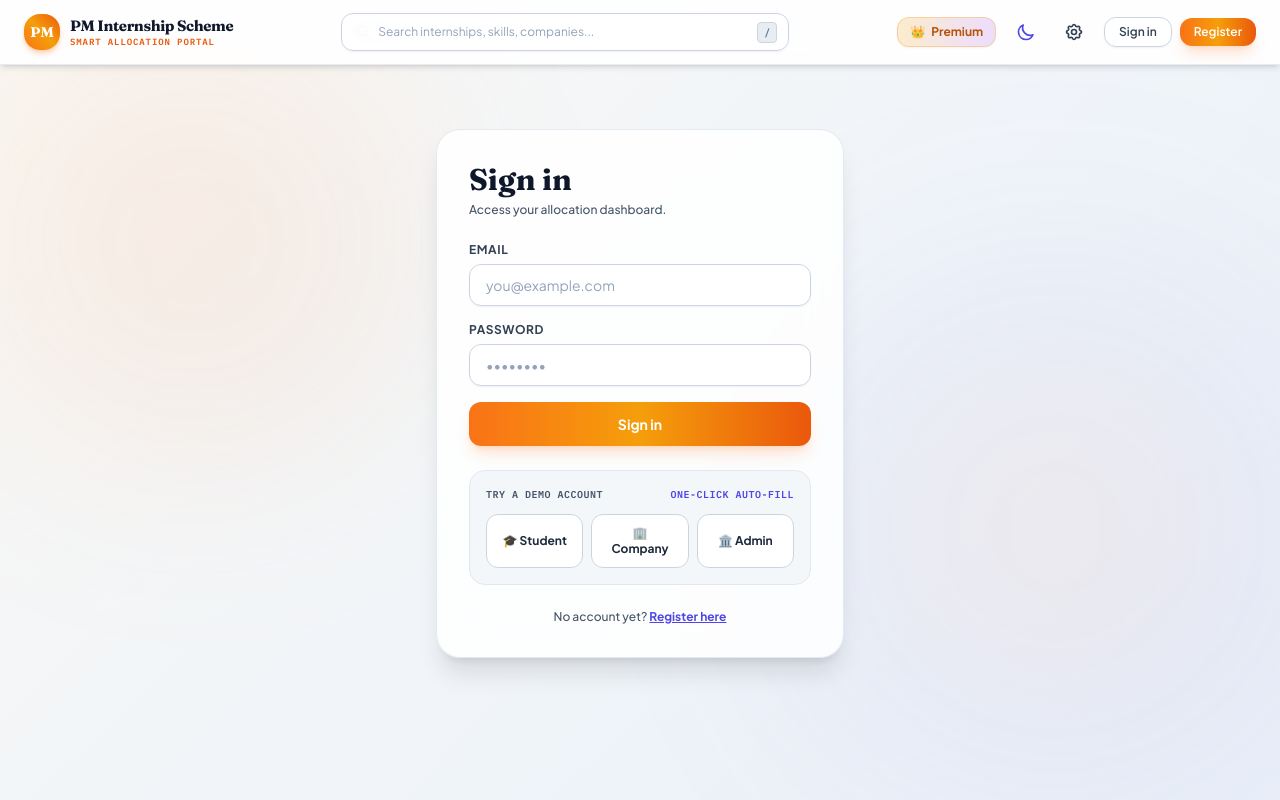
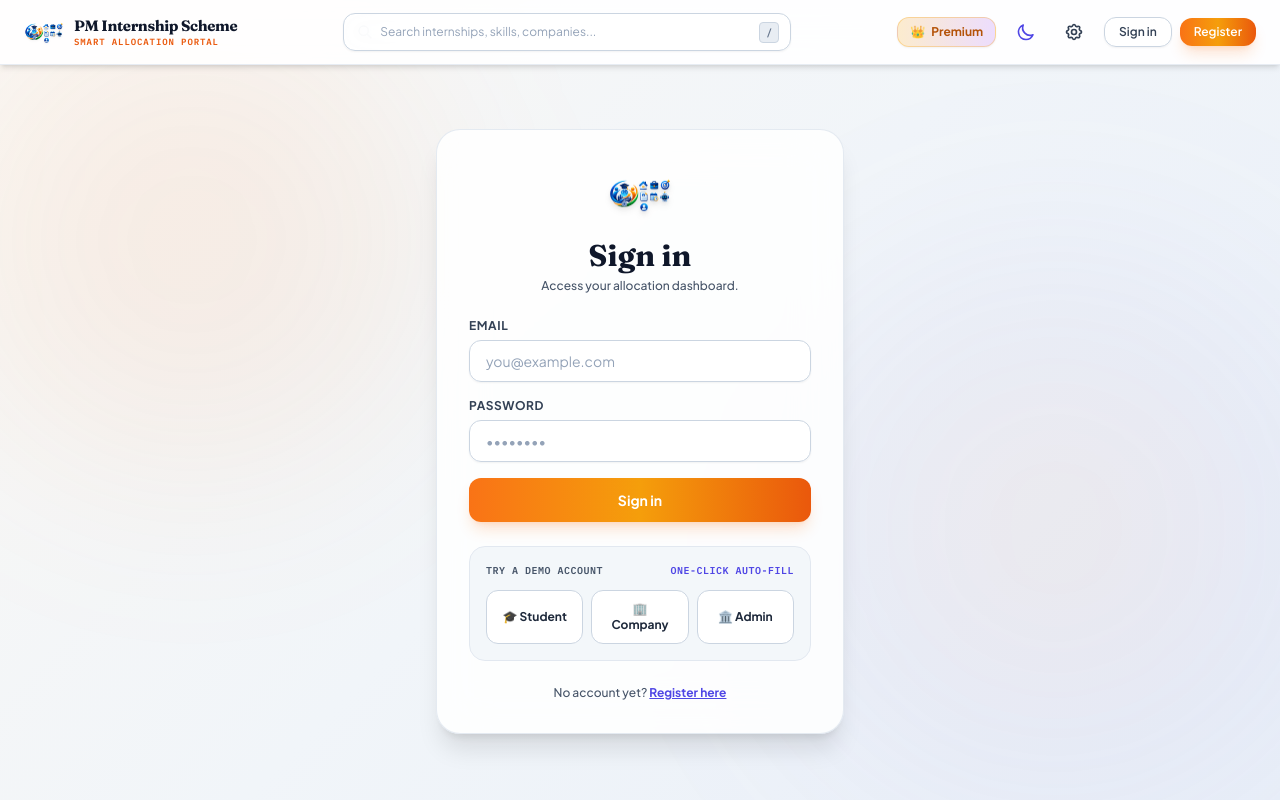
Before and after one commit to 2k25cse2510066-max/PMIS-Platform, a React (Vite) app in the folder frontend/: page /login in a window 1280 px wide. Built offline with nearby package versions, Linux system fonts and the light colour scheme.

Commit message:
logo @kartik

```diff
--- a/frontend/index.html
+++ b/frontend/index.html
@@ -4,6 +4,8 @@
     <meta charset="UTF-8" />
     <meta name="viewport" content="width=device-width, initial-scale=1.0" />
     <title>PM Internship Scheme — Smart Allocation</title>
+    <link rel="icon" type="image/png" href="/favicon.png" />
+    <link rel="apple-touch-icon" href="/favicon.png" />
     <link rel="preconnect" href="https://fonts.googleapis.com" />
     <link rel="preconnect" href="https://fonts.gstatic.com" crossorigin />
     <link href="https://fonts.googleapis.com/css2?family=Fraunces:opsz,wght@9..144,400;9..144,500;9..144,600;9..144,700&family=Plus+Jakarta+Sans:wght@400;500;600;700;800&family=Inter:wght@400;500;600;700;800&family=IBM+Plex+Mono:wght@400;500;600&display=swap" rel="stylesheet" />
--- a/frontend/src/components/Navbar.jsx
+++ b/frontend/src/components/Navbar.jsx
@@ -84,9 +84,11 @@ export default function Navbar({ onToggleSidebar, search, onSearchChange }) {
             )}
 
             <Link to="/" className="flex items-center gap-2.5">
-              <div className="w-9 h-9 rounded-2xl bg-gradient-to-tr from-orange-500 via-amber-500 to-orange-600 text-white flex items-center justify-center font-display text-sm font-black shadow-md shadow-orange-500/30">
-                PM
-              </div>
+              <img
+                src="/logo.png"
+                alt="PMIS Logo"
+                className="w-10 h-10 object-contain drop-shadow-sm rounded-lg transition-transform hover:scale-105"
+              />
               <div className="leading-tight hidden sm:block">
                 <div className="font-display font-extrabold text-slate-900 dark:text-white text-[15px] tracking-tight">
                   PM Internship Scheme
--- a/frontend/src/pages/Login.jsx
+++ b/frontend/src/pages/Login.jsx
@@ -40,7 +40,8 @@ export default function Login() {
       <div className="max-w-md mx-auto px-5 pt-16 pb-16 flex flex-col justify-center">
         {/* Centered Glass Card */}
         <div className="glass-panel p-8 space-y-6 border-slate-200/90 dark:border-white/20">
-          <div>
+          <div className="flex flex-col items-center text-center">
+            <img src="/logo.png" alt="PMIS" className="w-16 h-16 object-contain mb-3 drop-shadow-md" />
             <h1 className="font-display text-3xl font-extrabold text-slate-900 dark:text-white mb-1">Sign in</h1>
             <p className="text-slate-600 dark:text-slate-300 text-xs font-medium">Access your allocation dashboard.</p>
           </div>
--- a/frontend/src/pages/Register.jsx
+++ b/frontend/src/pages/Register.jsx
@@ -34,7 +34,8 @@ export default function Register() {
       <Navbar />
       <div className="max-w-md mx-auto px-5 pt-16 pb-16 flex flex-col justify-center">
         <div className="glass-panel p-8 space-y-6 border-slate-200/90 dark:border-white/20">
-          <div>
+          <div className="flex flex-col items-center text-center">
+            <img src="/logo.png" alt="PMIS" className="w-16 h-16 object-contain mb-3 drop-shadow-md" />
             <h1 className="font-display text-3xl font-extrabold text-slate-900 dark:text-white mb-1">Create an Account</h1>
             <p className="text-slate-600 dark:text-slate-300 text-xs font-medium">Choose how you'll use the platform.</p>
           </div>
```
Also changed, not shown: frontend/public/favicon.png (added), frontend/public/logo.png (added).
